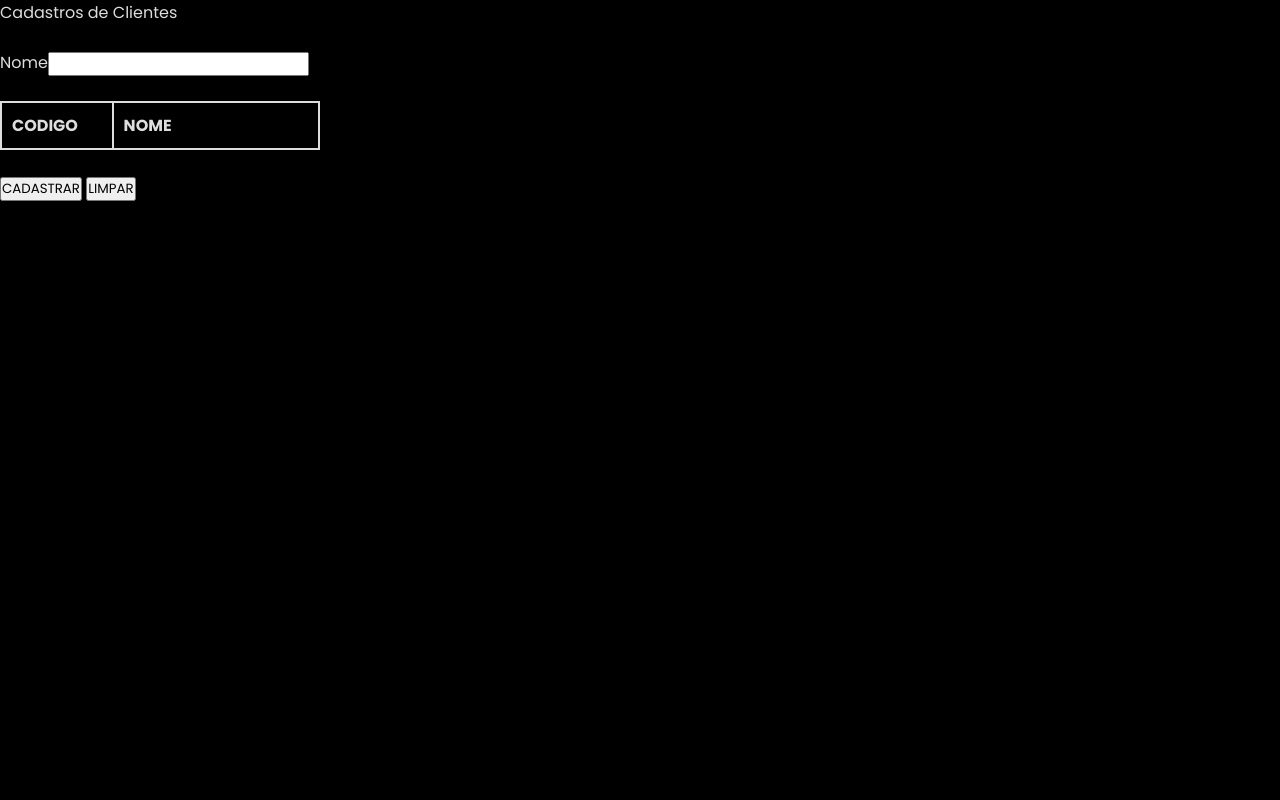
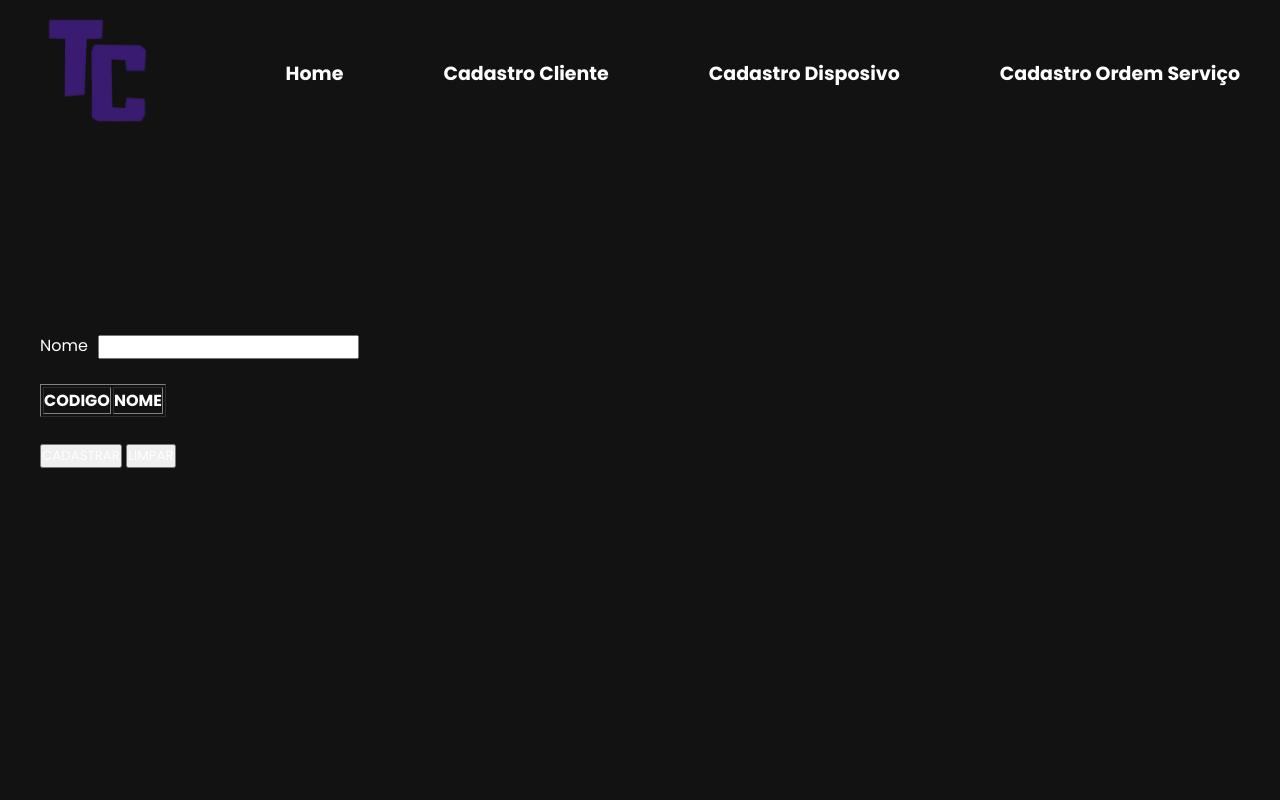
Before and after one commit to GiMJarno/projeto-final, a PHP site: page /cadcliente.php in a window 1280 px wide. Run offline with PHP 8.4, Linux system fonts and the light colour scheme; data that the repository does not hold is empty.

Commit message:
Criados arquivos de menu superior  e inferior

```diff
--- a/alterardispositivo.php
+++ b/alterardispositivo.php
@@ -20,6 +20,8 @@
     $row=mysqli_fetch_assoc($result);
 ?>
 <body>
+    <?php include "menu.php";?>
+
     <form action="alterardispositivoenvio.php" method="GET">
         <input name="id" type="hidden" value="<?php echo $row['id']?>">
         Modelo: <input type="text" name="modelo" value="<?php echo $row['modelo']?>"><br><br>
--- a/cadcliente.php
+++ b/cadcliente.php
@@ -1,13 +1,12 @@
 <!doctype HTML>
 <html lang="pt-br">
     <head>
-        <link rel="stylesheet" href="css/style.css">
         <title>Clientes</title>
-    </head>
-    <body>
-        Cadastros de Clientes <br><br>
-        <form action=cadclienteenvio.php method=POST>
-            Nome<input type=text name=nome> <br> <br>
+
+    <?php include "menu.php";?>
+
+        <form style="color:white;"class="text" action=cadclienteenvio.php method=POST>
+            Nome<input style="margin-left:10px;" type=text name=nome> <br> <br>
         <?php
             require('conexao.php');
             $result=mysqli_query($db, "SELECT * FROM cliente");
@@ -15,7 +14,7 @@
                 echo "NÃO FORAM ENCONTRADOS CADASTROS.";
                 exit;
             }
-                echo "<table width='25%' border='1px'><tr><td width='25%'><strong>CODIGO</strong></td>
+                echo "<table style='color:white;' width='25%' border='1px'><tr><td width='25%'><strong>CODIGO</strong></td>
                 <td width='50%'><strong>NOME</strong></td></tr>";
                 $linha=1;
                 while($row = mysqli_fetch_assoc($result)) {
@@ -23,7 +22,7 @@
                     "<tr>
                         <td>".$row['id']."</td><td>".$row['nome']."</td>
                         <td>"."<a href='alterarcliente.php?id=".$row['id']."'>
-                        <img width='50%' src='icones/alterar.png'title='Alterar Cliente'></a>"."</td>
+                        <img class='alterar' src='icones/alterar.png'title='Alterar Cliente'></a>"."</td>
                     </tr>";
                     $linha++;
                 }
@@ -34,18 +33,4 @@
             <input type=submit value=CADASTRAR>
             <input type=reset value=LIMPAR>
         </form>
-    </body>
-<!--
-Dispositivo
-<select name= cidade>
-<?php
-require('conexao.php');
-$sql="select idcliente, cliente.nome from cidade";
-$result=mysqli_query($db,$sql) or die (mysqli_error());
-echo"<option value='Selecione...'>Selecione...</option>";
-while($dados=mysqli_fetch_array($result)){
-    echo"<option value='".utf8_encode($dados['idcliente'])."'>".utf8_encode($dados['cliente.nome'])."</option>";
-}
-?>
--->
-</html>
+    <?php include "rodape.php"?>
--- a/css/style.css
+++ /dev/null
@@ -1,24 +0,0 @@
-@import url('https://fonts.googleapis.com/css2?family=Poppins:wght@200;300;400;500;600;700;800;900&display=swap');
-
-*{
-    margin: 0;
-    padding: 0;
-    box-sizing: border-box;
-    font-family: 'Poppins', sans-serif;
-}
-table, th, td {
-    border: 2px solid #ddd;
-    border-collapse: collapse;
-    text-decoration-color: #ddd;
-    padding: 10px;
-}
-tr {
-border-bottom: 1px solid #ddd;
-}
-body {
-    background-color: black;
-}
-tr:hover {background-color: #361c67;}
-html {
-    color: #ddd
-}
--- /dev/null
+++ b/menu.php
@@ -0,0 +1,15 @@
+        <link rel="stylesheet" href="style.css">
+    </head>
+    <body>
+        <section>
+            <header>
+                <a href="index.php"><img src="icones/logo removed.png" alt="" class="logo"></a>
+                <nav class="navegation">
+                    <ul>
+                        <li><a href="index.php"><strong>Home</strong></a></li>
+                        <li><a href="cadcliente.php"><strong>Cadastro Cliente</strong></a></li>
+                        <li><a href="caddispositivo.php"><strong>Cadastro Disposivo</strong></a></li>
+                        <li><a href="cadordemservico.php"><strong>Cadastro Ordem Serviço</strong></a></li>
+                    </ul>
+                </nav>
+            </header>
--- /dev/null
+++ b/rodape.php
@@ -0,0 +1,3 @@
+		</section>
+	</body>
+</html>
--- a/style.css
+++ b/style.css
@@ -5,12 +5,17 @@
     padding: 0;
     box-sizing: border-box;
     font-family: 'Poppins', sans-serif;
+    color:white;
+}
+.alterar {
+    width: 100%;
+    height: 100%;
 }
 section{
     position: relative;
-    width: 100%;
+    width: auto;
     min-height: 100vh;
-    padding: 100px;
+    padding: 40px;
     display: flex;
     justify-content: space-between;
     align-items: center;
@@ -31,7 +36,7 @@
     top: 0;
     left: 0;
     width: 100%;
-    padding: 10px 80px;
+    padding: 10px 40px;
     display: flex;
     align-items: center;
     justify-content: space-between;
@@ -54,6 +59,7 @@
     text-decoration: none;
     font-size: 19px;
     margin-left: 100px;
+
 }
 .content{
     position: relative;
@@ -93,7 +99,7 @@
     border-radius: 40px;
     transition: 0.3s ease-in-out;
 }
-.content .text a:hover{
+.content .text a :hover{
     transform: translateY(-10px);
 }
 .icons{
@@ -119,7 +125,7 @@
     border-radius: 50%;
     transition:  0.3s ease-in-out;
 }
-.icons li a:hover{
+.icons li a tr:hover{
     background: #391b71;
     transform: translateY(-10px);
 }
```
Also changed, not shown: index.php (renamed from index.html, +3 -20 lines).
